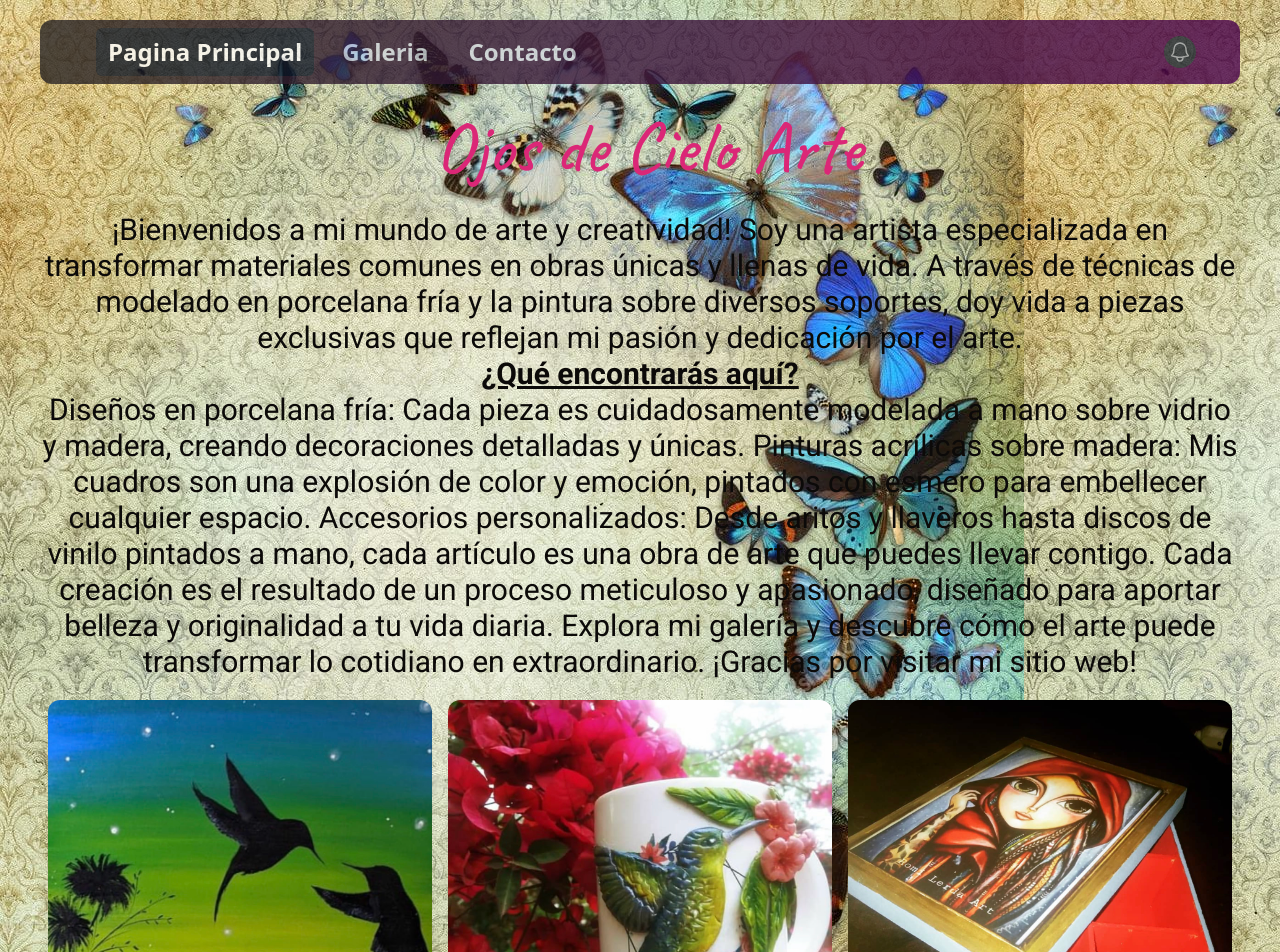
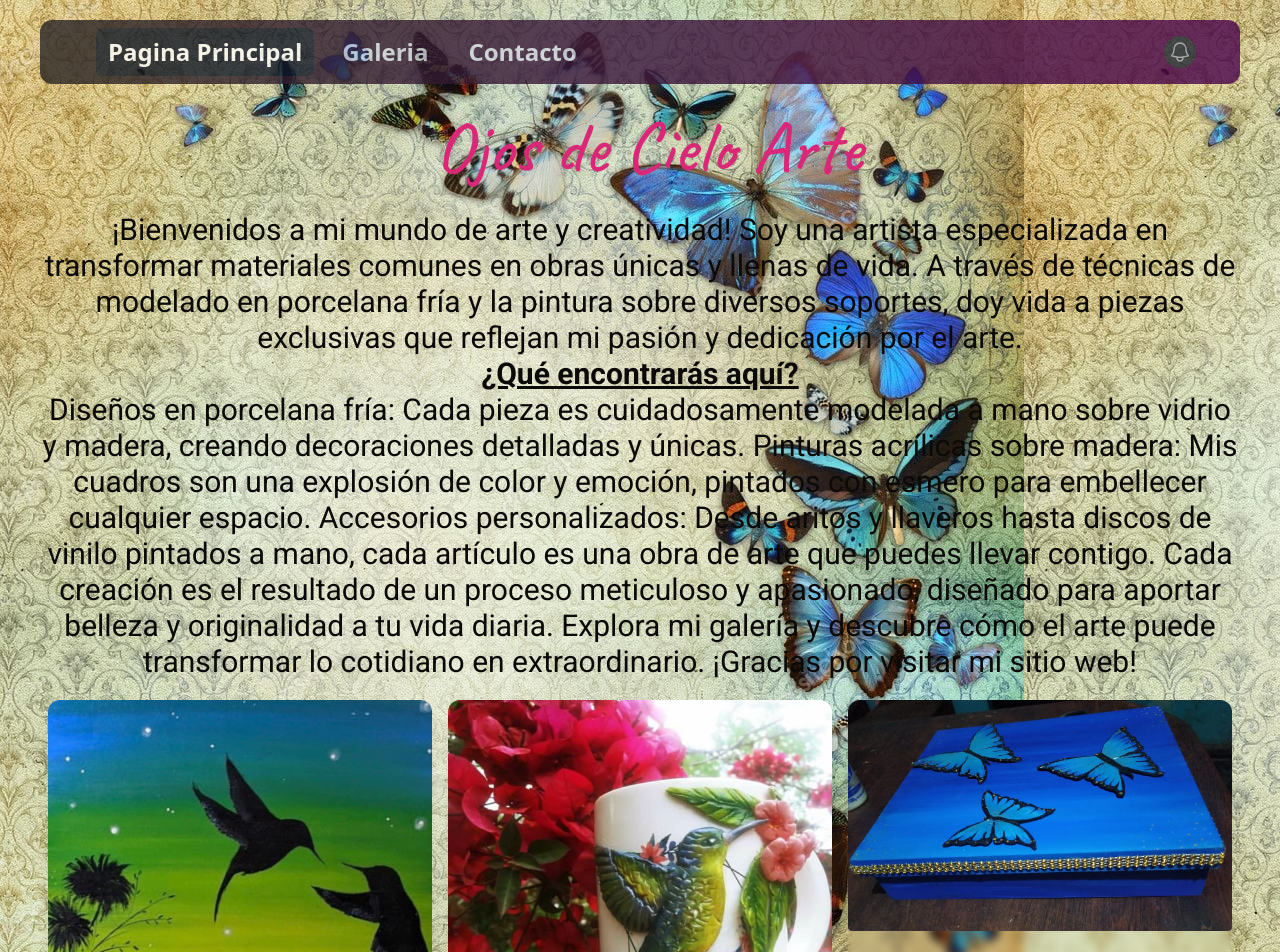
Before and after one commit to alejandroponce00/ojos-de-cielo, a Next.js app: page / in a window 1280 px wide. Shown: the top 952 px of the page. Built offline with nearby package versions, Linux system fonts and the light colour scheme; a web font is replaced by a local one.

Commit message:
agregado de fotos2

```diff
--- a/src/app/page.js
+++ b/src/app/page.js
@@ -39,12 +39,12 @@ Cada creación es el resultado de un proceso meticuloso y apasionado, diseñado
           descripcion="Tazas únicas pintadas a mano con acrílico y decoradas con porcelana fría. ¡Añade arte a tu café!"
         />
         <Card
-          direccion="/imagenes/libro.webp"
+          direccion="/imagenes/60.jpg"
           width="500px"
           height="200"
-          titulo="Tapas de Libros"
+          titulo="Cajas de Fibrofacil"
           descripcion="
-Tapas de libros pintadas con acrílico y porcelana fría: arte único para embellecer tus lecturas."
+Cajas de Fibrofacil pintadas con acrílico y porcelana fría: arte único para guardar tus cosas."
         />
       </div>{" "}
 
```
